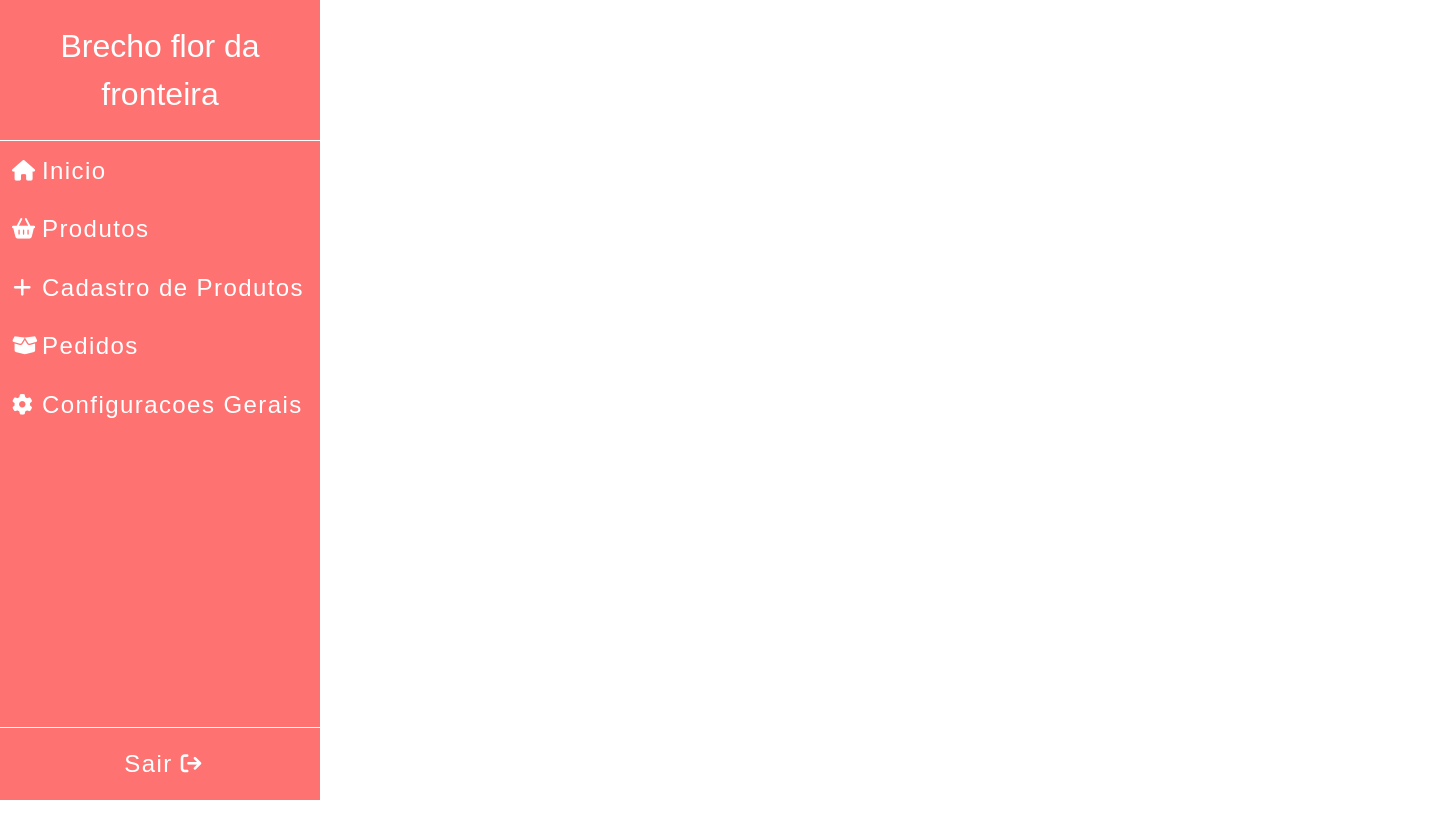
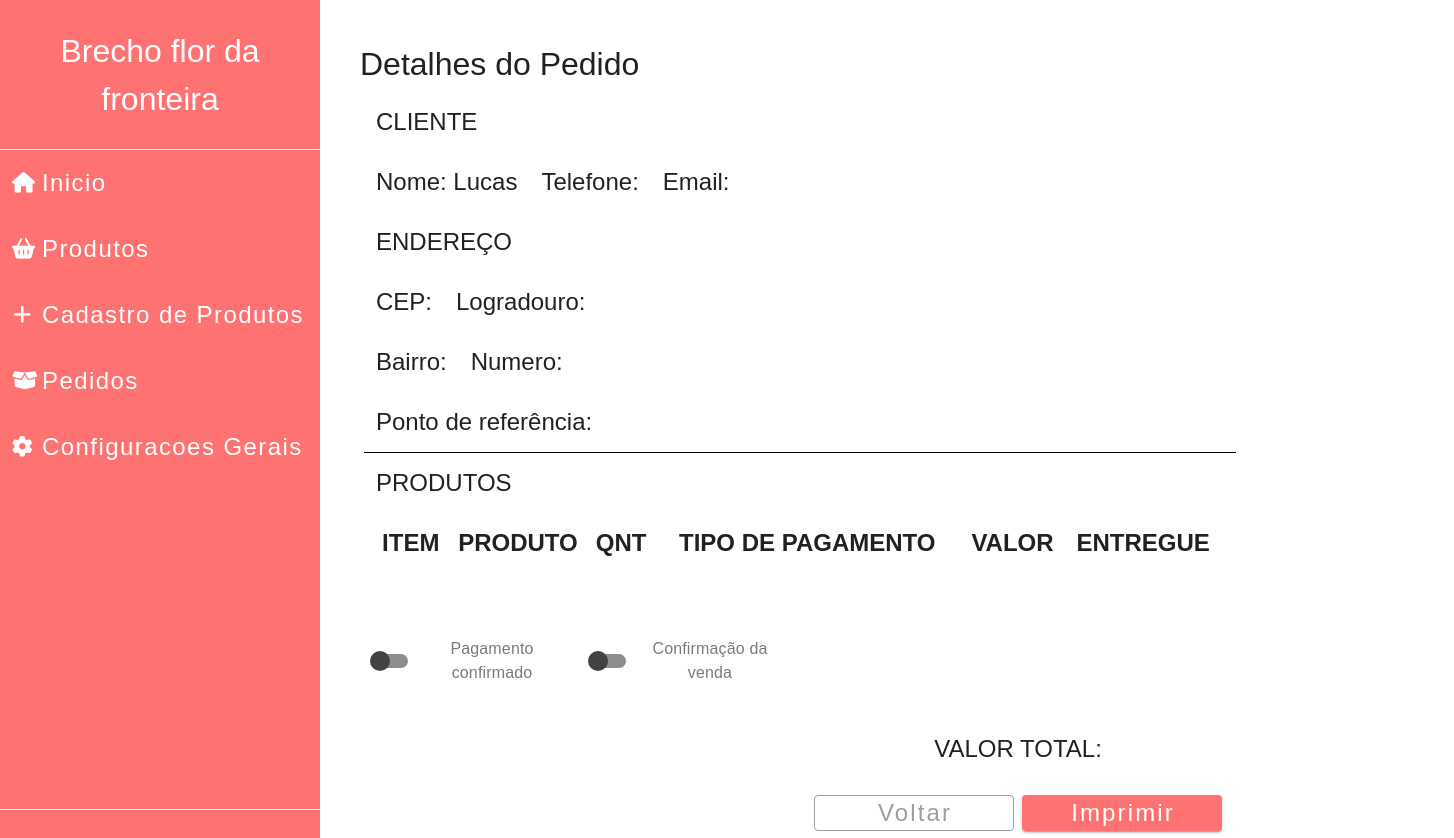
Before and after one commit to SamirCharleston/brecho-front-vue, a Vue app: page /detalhes-pedido in a window 1280 px wide. Shown: the top 838 px of the page, 1454 px wide, since content can reach past the window. Before the commit the page ends 800 px from the top, so only its background shows below. Built offline with nearby package versions, Linux system fonts and the light colour scheme; a web font is replaced by a local one.

Commit message:
pagina de detalhes

```diff
--- /dev/null
+++ b/src/components/SelledProductsDetails.vue
@@ -0,0 +1,173 @@
+<template>
+    <v-container class="pa-10">
+        <h2 class="d-flex justify-start font-family font-title">Detalhes do Pedido</h2>
+        <v-container>
+            <v-row>
+                <v-col class="text-start font-family font-size">
+                    <span>CLIENTE</span>
+                </v-col>
+            </v-row>
+            <v-row>
+                <v-col cols="auto">
+                    <span class="font-family font-size">Nome: {{ cliente.nome }}</span>
+                </v-col>
+                <v-col cols="auto">
+                    <span class="font-family font-size">Telefone: {{ cliente.telefone }}</span>
+                </v-col>
+                <v-col cols="auto">
+                    <span class="font-family font-size">Email: {{ cliente.email }}</span>
+                </v-col>
+            </v-row>
+            <v-row>
+                <v-col class="text-start font-family font-size">
+                    <span>ENDEREÇO</span>
+                </v-col>
+            </v-row>
+            <v-row>
+                <v-col cols="auto">
+                    <span class="font-family font-size">CEP: {{ cliente.cep }}</span>
+                </v-col>
+                <v-col cols="auto">
+                    <span class="font-family font-size">Logradouro: {{ cliente.logradouro }}</span>
+                </v-col>
+            </v-row>
+            <v-row>
+                <v-col cols="auto">
+                    <span class="font-family font-size">Bairro: {{ cliente.bairro }}</span>
+                </v-col>
+                <v-col cols="auto">
+                    <span class="font-family font-size">Numero: {{ cliente.numResidencia }}</span>
+                </v-col>
+            </v-row>
+            <v-row>
+                <v-col cols="auto">
+                    <span class="font-family font-size">Ponto de referência: {{ cliente.pontoReferencia }}</span>
+                </v-col>
+            </v-row>
+            <v-row class="border-top"></v-row>
+            <v-row>
+                <v-col class="text-start font-family font-size">
+                    <span>PRODUTOS</span>
+                </v-col>
+            </v-row>
+            <v-row>
+                <v-col>
+                    <v-table class="font-family font-size">
+                        <thead>
+                            <th>ITEM</th>
+                            <th>PRODUTO</th>
+                            <th>QNT</th>
+                            <th>TIPO DE PAGAMENTO</th>
+                            <th>VALOR</th>
+                            <th>ENTREGUE</th>
+                        </thead>
+                        <tbody>
+                            <tr>
+                                <td>
+
+                                </td>
+                                <td>
+
+                                </td>
+                                <td>
+
+                                </td>
+                                <td>
+
+                                </td>
+                                <td>
+
+                                </td>
+                                <td>
+
+                                </td>
+                            </tr>
+                        </tbody>
+                    </v-table>
+                </v-col>
+            </v-row>
+            <v-row>
+                <v-col cols="3">
+                    <v-switch class="font-family" color="#FF7272" density="compact" flat label="Pagamento confirmado">
+                    </v-switch>
+
+                </v-col>
+                <v-col cols="3">
+                    <v-switch class="font-family" color="#FF7272" density="compact" flat label="Confirmação da venda">
+                    </v-switch>
+                </v-col>
+            </v-row>
+
+            <v-row class="flex-column">
+                <v-col offset="3">
+                    <span class="font-family font-size">VALOR TOTAL: </span>
+                </v-col>
+                <v-col offset="3">
+                    <v-btn color="grey" variant="outlined"
+                            class="font-family button-size ma-1">Voltar</v-btn>
+                    <v-btn class="button-style font-family button-size ma-1">Imprimir</v-btn>
+                </v-col>
+            </v-row>
+
+
+
+        </v-container>
+    </v-container>
+</template>
+
+<script lang="ts">
+import { Cliente } from '@/models/Cliente';
+
+
+
+
+export default{
+    name: "SelledProductsDetails",
+    data(){
+        return{
+            cliente: new Cliente
+        }
+    },
+    methods:{
+        atribuir(){
+
+        }
+    },
+    mounted: function()
+    {
+        this.cliente.nome = "Lucas";
+    }
+}
+</script>
+
+<style lang="scss" scoped>
+
+$font-color: white;
+$backgroud-primary-color: #FF7272;
+$button-togle-color: #f69a9a;
+
+
+.font-size {
+    font-size: 1.5em;
+}
+
+.border-top {
+    border-top: solid 1px black;
+}
+
+.more-space {
+    width: 70%;
+}
+
+.button-style {
+    background-color: $backgroud-primary-color;
+    color: $font-color;
+}
+
+.button-size {
+    min-width: 200px;
+    font-size: 1.5em;
+    text-transform: none;
+    font-weight: 300;
+}
+</style>
--- a/src/models/Cliente.ts
+++ b/src/models/Cliente.ts
@@ -13,4 +13,7 @@ export class Cliente extends AbstractEntity {
     bairro!: string
     pontoReferencia!: string
 
+    constructor(){
+        super()
+    }
 }
--- a/src/router/index.ts
+++ b/src/router/index.ts
@@ -21,6 +21,11 @@ const routes: Array<RouteRecordRaw> = [
     path: '/configuracoes',
     name: 'configuracoes',
     component: () => import('@/components/Settings.vue')
+  },
+  {
+    path: '/detalhes-pedido',
+    name: 'detalhes-pedido',
+    component: () => import('@/components/SelledProductsDetails.vue')
   }
 ]
 
```
